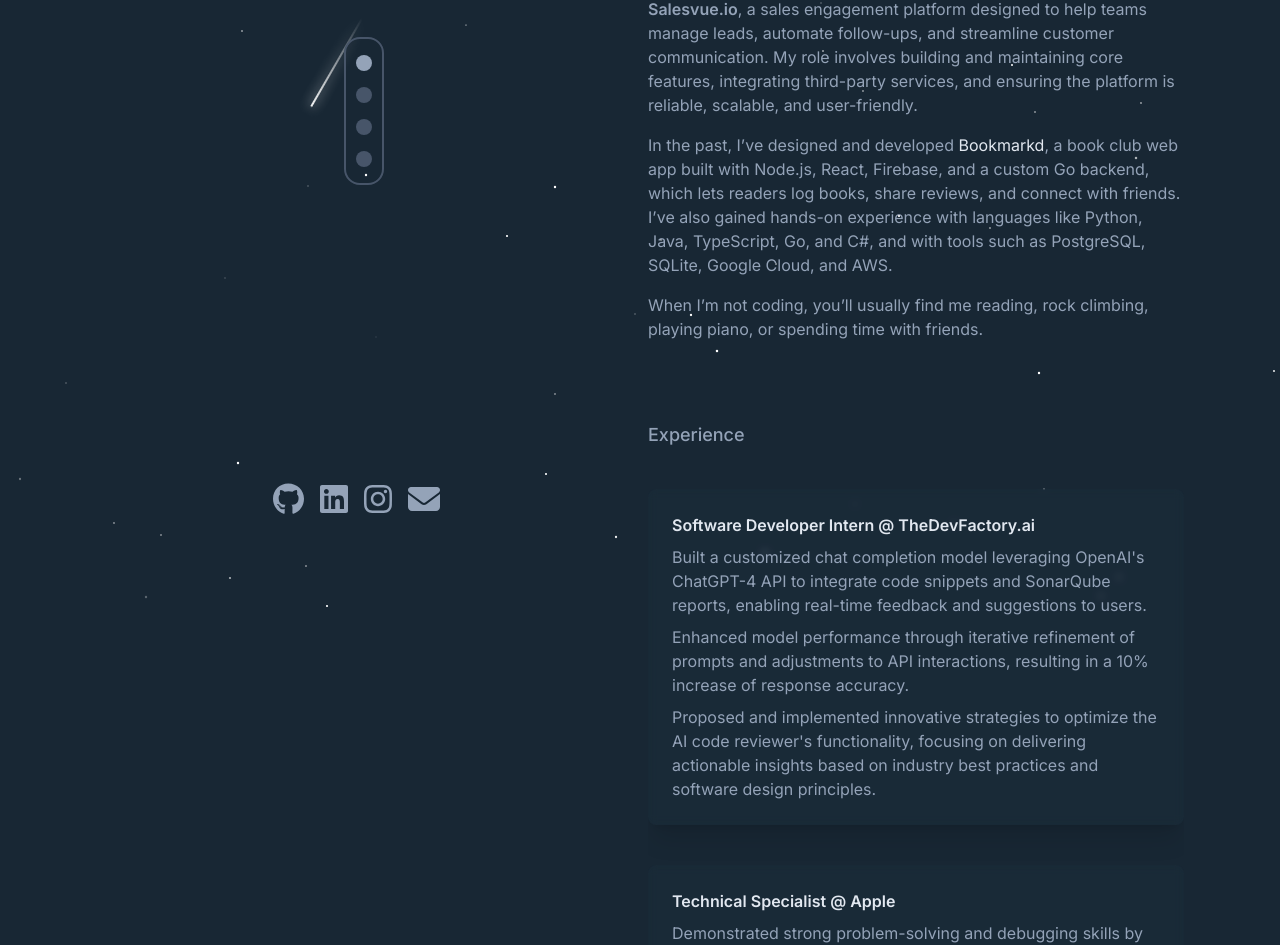
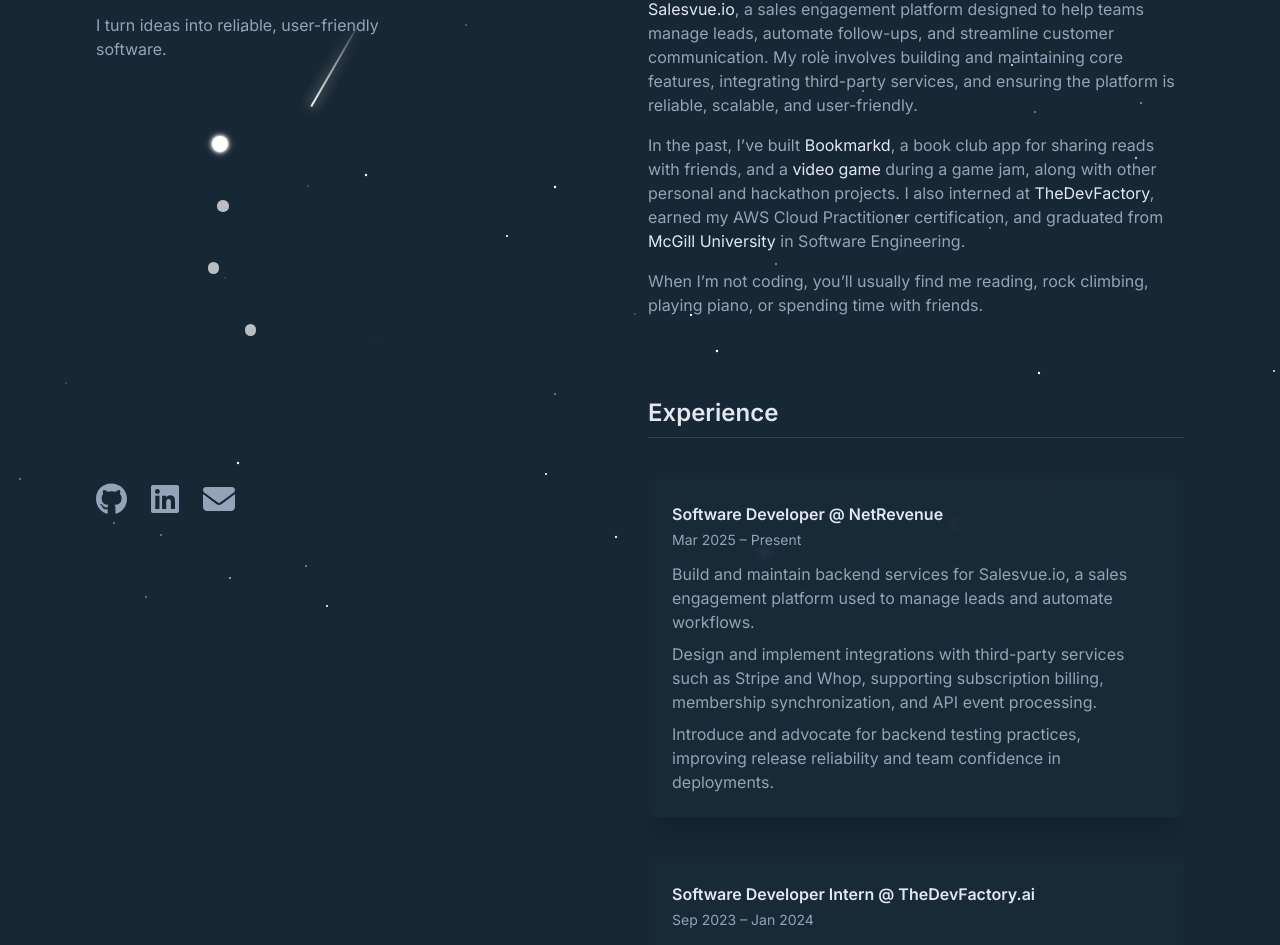
Before and after one commit to SamerSawan/Portfolio_v3, a Next.js app: page / in a window 1280 px wide. Shown: the part 187-1132 px from the top of the page. Built offline with nearby package versions, Linux system fonts and the light colour scheme.

Commit message:
new styling and updated experience

```diff
--- a/app/components/experienceCard.js
+++ b/app/components/experienceCard.js
@@ -3,7 +3,7 @@
 import React, { useEffect } from 'react';
 import "./projectCard.css";
 
-const ExperienceCard = ({ job, point1, point2, point3, href }) => {
+const ExperienceCard = ({ job, date, point1, point2, point3, point4, point5, href }) => {
   useEffect(() => {
     const cardUpdate = (e) => {
       const $card = e.currentTarget;
@@ -37,7 +37,6 @@
     });
   }, []);
 
-
   const handleClick = (e) => {
     e.preventDefault();
     window.open(href, '_blank');
@@ -49,11 +48,14 @@
         bg-opacity-10 backdrop-blur-sm bg-clip-padding
         backdrop-filter shadow-xl rounded-lg p-6 mx-auto cursor-pointer sm:pointer-events-none lg:pointer-events-auto">
         <div className="inside">
-                    <h2 className="group-hover:text-[#8ce9b1] text-slate-200 font-semibold mb-2">{job}</h2>
+          <h2 className="group-hover:text-[#8ce9b1] text-slate-200 font-semibold mb-1">{job}</h2>
+          {date && <p className="text-slate-400 text-sm mb-3">{date}</p>}
           <div className="flex flex-col space-y-2">
-                    <p>{point1}</p>
-                    <p>{point2}</p>
-                    <p>{point3}</p>
+            {point1 && <p>{point1}</p>}
+            {point2 && <p>{point2}</p>}
+            {point3 && <p>{point3}</p>}
+            {point4 && <p>{point4}</p>}
+            {point5 && <p>{point5}</p>}
           </div>
         </div>
       </div>
--- a/app/components/navBar.js
+++ b/app/components/navBar.js
@@ -1,71 +1,75 @@
 "use client";
 
-import React, { useEffect } from 'react';
-import gsap from 'gsap';
-import { ScrollTrigger } from 'gsap/ScrollTrigger';
+import React, { useEffect } from "react";
+import gsap from "gsap";
+import { ScrollTrigger } from "gsap/ScrollTrigger";
 
 gsap.registerPlugin(ScrollTrigger);
 
+const navItems = [
+  { id: "About", label: "About" },
+  { id: "Experience", label: "Experience" },
+  { id: "Projects", label: "Projects" },
+  { id: "Art", label: "Art" },
+];
+
 const Navbar = () => {
+  useEffect(() => {
+    const sections = gsap.utils.toArray(".section");
+    const stars = gsap.utils.toArray(".star-nav");
 
-  useEffect(() => {
-    let activeItem = null;
+    if (!Array.isArray(sections) || !Array.isArray(stars)) return;
 
-    gsap.utils.toArray(".section").forEach((section, i) => {
-      const listItem = gsap.utils.toArray("li")[i];
+    // random twinkle delays
+    stars.forEach((star) => {
+      const dot = star.querySelector(".dot");
+      if (dot) {
+        dot.style.setProperty("--twinkle-delay", `${Math.random() * 2.5}s`);
+      }
+    });
 
+    // active state
+    sections.forEach((section, i) => {
       ScrollTrigger.create({
         trigger: section,
-        start: () => `top ${window.innerHeight * 0.2}px`,
-        end: () => `bottom ${window.innerHeight * 0.2}px`,
+        start: "top center",
+        end: "bottom center",
         onEnter: () => {
-          if (activeItem) {
-            activeItem.classList.remove("!bg-slate-400");
-          }
-          activeItem = listItem;
-          activeItem.classList.add("!bg-slate-400");
-        },
-        onLeave: () => {
-          if (activeItem === listItem) {
-            activeItem.classList.remove("!bg-slate-400");
-            activeItem = null;
-          }
+          stars.forEach((star) => star.classList.remove("active"));
+          stars[i].classList.add("active");
         },
         onEnterBack: () => {
-          if (activeItem) {
-            activeItem.classList.remove("!bg-slate-400");
-          }
-          activeItem = listItem;
-          activeItem.classList.add("!bg-slate-400");
+          stars.forEach((star) => star.classList.remove("active"));
+          stars[i].classList.add("active");
         },
-        onLeaveBack: () => {
-          if (activeItem === listItem) {
-            activeItem.classList.remove("!bg-slate-400");
-            activeItem = null;
-          }
-        }
       });
     });
-
   }, []);
 
   return (
-    <div className="relative flex flex-col justify-center text-center items-center p-4">
-      <ul className="group flex w-10 flex-col gap-4 border-2 border-slate-600 items-center rounded-2xl p-4 cursor-pointer transition-all ease-out duration-100 hover:w-32">
-        <li className="list-none w-4 h-4 bg-slate-600 group-hover:w-24 group-hover:duration-100 group-hover:h-6 rounded-full hover:bg-slate-500 transition-all">
-          <a href="#About" className="opacity-0 text-slate-200 group-hover:opacity-100 transition-opacity duration-0 group-hover:duration-100">About</a>
-        </li>
-        <li className="list-none w-4 h-4 bg-slate-600 group-hover:w-24 group-hover:duration-100 group-hover:h-6 rounded-full hover:bg-slate-500 transition-all">
-          <a href="#Experience" className="opacity-0 text-slate-200 group-hover:opacity-100 transition-opacity duration-0 group-hover:duration-100">Experience</a>
-        </li>
-        <li className="list-none w-4 h-4 bg-slate-600 group-hover:w-24 group-hover:duration-100 group-hover:h-6 rounded-full hover:bg-slate-500 transition-all">
-          <a href="#Projects" className="opacity-0 text-slate-200 group-hover:opacity-100 transition-opacity duration-0 group-hover:duration-100">Projects</a>
-        </li>
-        <li className="list-none w-4 h-4 bg-slate-600 group-hover:w-24 group-hover:duration-100 group-hover:h-6 rounded-full hover:bg-slate-500 transition-all">
-          <a href="#Art" className="opacity-0 text-slate-200 group-hover:opacity-100 transition-opacity duration-0 group-hover:duration-100">Art</a>
-        </li>
-      </ul>
-    </div>
+    <nav className="mt-14 mb-10 flex flex-col items-center gap-10 px-6 py-4 z-50">
+      {navItems.map((item, idx) => (
+        <a
+          href={`#${item.id}`}
+          key={item.id}
+          className="star-nav group relative flex flex-row items-center gap-3"
+          style={{
+            transform: `translateX(${idx % 2 === 0 ? -10 : 10}px)`, // wider stagger
+          }}
+        >
+
+          <span className="dot relative block rounded-full bg-white opacity-70"></span>
+
+          <span
+            className="nav-label relative opacity-0 text-slate-200 text-sm
+                       transform -translate-x-4 transition-all duration-500
+                       group-hover:opacity-100 group-hover:translate-x-0"
+          >
+            {item.label}
+          </span>
+        </a>
+      ))}
+    </nav>
   );
 };
 
--- a/app/globals.css
+++ b/app/globals.css
@@ -7,13 +7,13 @@
 }
 
 :root {
-  --color-bg: #151E1B; /* eukalyptus-green-950 */
-  --color-text: #F5F8F6; /* eukalyptus-green-50 */
+  --color-bg: #151E1B;
+  --color-text: #F5F8F6;
 }
 
 [data-theme='light'] {
-  --color-bg: #F9F7F3; /* beige-50 */
-  --color-text: #30231A; /* beige-950 */
+  --color-bg: #F9F7F3;
+  --color-text: #30231A;
 }
 
 #shootingstars {
@@ -40,3 +40,98 @@
   filter: drop-shadow(0 0 6px white);
   overflow: hidden;
 }
+
+.dot {
+  width: 0.7rem;
+  height: 0.7rem;
+  border-radius: 50%;
+  animation: twinkle 2.5s infinite ease-in-out;
+  animation-delay: var(--twinkle-delay, 0s);
+
+  transition:
+    width 0.4s ease,
+    height 0.4s ease,
+    box-shadow 0.4s ease,
+    background-color 0.4s ease,
+    transform 0.4s ease,
+    opacity 0.4s ease;
+}
+
+.star-nav.active .dot {
+  width: 0.9rem;
+  height: 0.9rem;
+  background: #fff;
+  box-shadow: 0 0 3px #fff,
+              0 0 6px rgba(255, 255, 255, 0.6),
+              0 0 10px rgba(52, 211, 153, 0.4);
+  opacity: 1;
+  animation: subtlePulse 2.5s ease-in-out infinite;
+}
+
+.star-nav.active .dot::before {
+  content: "";
+  position: absolute;
+  inset: 0;
+  border-radius: 50%;
+  border: 1px solid rgba(255, 255, 255, 0.3);
+  animation: subtleRipple 2.5s ease-out infinite;
+}
+
+@keyframes subtlePulse {
+  0% {
+    transform: scale(1.15);
+    box-shadow: 0 0 3px #fff, 0 0 6px rgba(255,255,255,0.5);
+  }
+  50% {
+    transform: scale(1.3);
+    box-shadow: 0 0 6px #fff, 0 0 12px rgba(255,255,255,0.6);
+  }
+  100% {
+    transform: scale(1.2);
+    box-shadow: 0 0 4px #fff, 0 0 8px rgba(255,255,255,0.5);
+  }
+}
+
+@keyframes subtleRipple {
+  0%   { transform: scale(1); opacity: 0.4; }
+  100% { transform: scale(2); opacity: 0; }
+}
+
+.nav-label {
+  position: relative;
+  display: inline-block;
+  padding-bottom: 2px;
+}
+
+.nav-label::after {
+  content: "";
+  position: absolute;
+  bottom: 0;
+  left: -1.2rem;
+  height: 2px;
+  width: 0;
+  background: #fff;
+  opacity: 0;
+}
+
+.star-nav:hover .nav-label::after {
+  animation: shootUnderline 0.5s ease-out forwards;
+}
+
+@keyframes shootUnderline {
+  0% {
+    left: -1.2rem;
+    width: 0;
+    opacity: 0;
+  }
+  60% {
+    left: -1.2rem;
+    width: calc(100% + 1.2rem);
+    opacity: 1;
+  }
+  100% {
+    left: 0;
+    width: 100%;
+    opacity: 1;
+  }
+}
--- a/app/page.js
+++ b/app/page.js
@@ -1,6 +1,6 @@
 "use client";
 
-import { faGithub, faInstagram, faLinkedin } from "@fortawesome/free-brands-svg-icons";
+import { faGithub, faLinkedin } from "@fortawesome/free-brands-svg-icons";
 import { FontAwesomeIcon } from "@fortawesome/react-fontawesome";
 import '@fortawesome/fontawesome-svg-core/styles.css';
 import ExperienceCard from "./components/experienceCard";
@@ -17,67 +17,92 @@
     <StarrySky />
     <div className="bg-[#182734] text-slate-400 mx-auto min-h-screen max-w-screen-xl px-6 py-12 md:px-12 md:py-20 lg:px-24 lg:py-0 z-10">
       <div className="lg:flex lg:justify-between lg:gap-4">
-        <div className="lg:py-24 lg:w-1/2 lg:flex lg:flex-col lg:justify-between lg:items-center lg:sticky lg:top-0 lg:max-h-screen">
+        <div className="lg:py-24 lg:w-1/2 lg:flex lg:flex-col lg:justify-between lg:items-start lg:sticky lg:top-0 lg:max-h-screen">
           <div>
             <h1 className="text-5xl text-slate-200 tracking-tight font-bold">Sam Sawan</h1>
             <h2 className="mt-3 font-medium text-slate-200 text-xl">Software Developer</h2>
-            <p className="mt-4 max-w-xs"></p>
-            <div className="mt-6 hidden lg:block">
-              <Navbar />
-            </div>
+            <p className="mt-4 max-w-xs">I turn ideas into reliable, user-friendly software.</p>
+            <Navbar />
           </div>
-          <div className="mt-4 lg:mt-0">
-            <a href="https://github.com/SamerSawan" target="_blank">
-              <FontAwesomeIcon className="mr-4 hover:text-[#42d17b]" icon={faGithub} size="2x" />
+          <div className="mt-4 lg:mt-0 flex justify-center gap-6">
+            <a href="https://github.com/SamerSawan" target="_blank" rel="noreferrer" aria-label="GitHub">
+              <FontAwesomeIcon className="hover:text-[#42d17b]" icon={faGithub} size="2x" />
             </a>
-            <a href="https://www.linkedin.com/in/samersawan1/" target="_blank">
-              <FontAwesomeIcon className="mr-4 hover:text-[#42d17b]" icon={faLinkedin} size="2x" />
+            <a href="https://www.linkedin.com/in/samersawan1/" target="_blank" rel="noreferrer" aria-label="LinkedIn">
+              <FontAwesomeIcon className="hover:text-[#42d17b]" icon={faLinkedin} size="2x" />
             </a>
-            <a href="https://www.instagram.com/samersawan1/" target="_blank">
-              <FontAwesomeIcon className="mr-4 hover:text-[#42d17b]" icon={faInstagram} size="2x" />
-            </a>
-            <a href="mailto:me@samersawan.com">
-              <FontAwesomeIcon className="mr-4 hover:text-[#42d17b]" icon={faEnvelope} size="2x" />
+            <a href="mailto:me@samersawan.com" aria-label="Mail">
+              <FontAwesomeIcon className="hover:text-[#42d17b]" icon={faEnvelope} size="2x" />
             </a>
           </div>
+
         </div>
         <div className="pt-24 lg:py-24 lg:w-1/2 flex flex-col justify-center items-center overflow-auto">
           <div id="About" className="mb-16 section">
             <p className="mb-4">
-              I’m a developer who cares about building clean, thoughtfully designed products that are intuitive and enjoyable to use.
+              I&rsquo;m a developer who cares about building clean, thoughtfully designed products that are intuitive and enjoyable to use.
             </p>
             <p className="mb-4">
-              Today, I’m a Software Developer at <a href="https://www.netrevenue.io/" target="_blank" rel="noreferrer" className="text-slate-200 cursor-pointer hover:text-green-600">NetRevenue</a>, where I work on <span className="font-semibold">Salesvue.io</span>, a sales engagement platform designed to help teams manage leads, automate follow-ups, and streamline customer communication. My role involves building and maintaining core features, integrating third-party services, and ensuring the platform is reliable, scalable, and user-friendly.
+              Today, I&rsquo;m a Software Developer at <a href="https://www.netrevenue.io/" target="_blank" rel="noreferrer" className="text-slate-200 cursor-pointer hover:text-green-200">NetRevenue</a>, where I work on <span href="https://www.salesvue.io/" className="text-slate-200 cursor-pointer hover:text-green-200">Salesvue.io</span>, a sales engagement platform designed to help teams manage leads, automate follow-ups, and streamline customer communication. My role involves building and maintaining core features, integrating third-party services, and ensuring the platform is reliable, scalable, and user-friendly.
             </p>
             <p className="mb-4">
-              In the past, I’ve designed and developed <a href="https://github.com/SamerSawan/bookmarkd" target="_blank" rel="noreferrer" className="text-slate-200 cursor-pointer hover:text-green-600">Bookmarkd</a>, a book club web app built with Node.js, React, Firebase, and a custom Go backend, which lets readers log books, share reviews, and connect with friends. I’ve also gained hands-on experience with languages like Python, Java, TypeScript, Go, and C#, and with tools such as PostgreSQL, SQLite, Google Cloud, and AWS.
+              In the past, I&rsquo;ve built <a href="https://github.com/SamerSawan/bookmarkd" target="_blank" rel="noreferrer" className="text-slate-200 cursor-pointer hover:text-green-200">Bookmarkd</a>, a book club app for sharing reads with friends, and a <a href="https://bappleboi.itch.io/unseen-alchemist" target="_blank" rel="noreferrer" className="text-slate-200 cursor-pointer hover:text-green-200">video game</a> during a game jam, along with other personal and hackathon projects. I also interned at <a href="https://www.thedevfactory.ai/" target="_blank" rel="noreferrer" className="text-slate-200 cursor-pointer hover:text-green-200">TheDevFactory</a>, earned my AWS Cloud Practitioner certification, and graduated from <a href={"https://mcgill.ca"} target="_blank" rel="noreferrer" className="text-slate-200 cursor-pointer hover:text-green-200">McGill University</a> in Software Engineering.
             </p>
+
+
             <p className="mb-4">
-              When I’m not coding, you’ll usually find me reading, rock climbing, playing piano, or spending time with friends.
+              When I&rsquo;m not coding, you&rsquo;ll usually find me reading, rock climbing, playing piano, or spending time with friends.
             </p>
           </div>
           <div id="Experience" className="mb-16 section">
-            <h2 className="mb-10 font-medium text-lg text-slate-400">Experience</h2>
+            <h2 className="mb-10 text-2xl font-semibold text-slate-200 border-b border-slate-700 pb-2">
+              Experience
+            </h2>
+
             <ol className="group/list">
               <li>
-                <ExperienceCard job={"Software Developer Intern @ TheDevFactory.ai"}
-                point1={"Built a customized chat completion model leveraging OpenAI's ChatGPT-4 API to integrate code snippets and SonarQube reports, enabling real-time feedback and suggestions to users."}
-                point2={"Enhanced model performance through iterative refinement of prompts and adjustments to API interactions, resulting in a 10\% increase of response accuracy."}
-                point3={"Proposed and implemented innovative strategies to optimize the AI code reviewer's functionality, focusing on delivering actionable insights based on industry best practices and software design principles."}
-                href={"https://www.linkedin.com/company/the-devfactory/?originalSubdomain=ca"}/>
+                <ExperienceCard
+                  job={"Software Developer @ NetRevenue"}
+                  date={"Mar 2025 – Present"}
+                  point1={"Build and maintain backend services for Salesvue.io, a sales engagement platform used to manage leads and automate workflows."}
+                  point2={"Design and implement integrations with third-party services such as Stripe and Whop, supporting subscription billing, membership synchronization, and API event processing."}
+                  point3={"Introduce and advocate for backend testing practices, improving release reliability and team confidence in deployments."}
+                  href={"https://www.netrevenue.io/"}
+                />
               </li>
               <li>
-                <ExperienceCard job={"Technical Specialist @ Apple"}
-                point1={"Demonstrated strong problem-solving and debugging skills by diagnosing issues for Apple hardware and software, resulting in a 90\% customer satisfaction rate for four consecutive quarters."}
-                point2={"Developed multiple text shortcuts that are now used store-wide during appointments to improve efficiency during note taking, resulting in a 10\% decrease in appointment duration."}
-                point3={"Developed a systematic debugging routine to isolate the root cause of various issues like connectivity errors, application interaction conflicts and system malfunctions, resulting in an improved overall efficiency during appointments."}
-                href={"https://www.apple.com/"}/>
+                <ExperienceCard
+                  job={"Software Developer Intern @ TheDevFactory.ai"}
+                  date={"Sep 2023 – Jan 2024"}
+                  point1={"Developed features for an AI-powered code review tool that combined ChatGPT with SonarQube, delivering real-time insights to developers."}
+                  point2={"Refined model prompts and system behavior to improve accuracy and usefulness of automated code review feedback."}
+                  point3={"Collaborated in an agile environment to deliver production-ready features and enhancements."}
+                  href={"https://www.thedevfactory.ai/"}
+                />
+              </li>
+              <li>
+                <ExperienceCard
+                  job={"Technical Specialist @ Apple"}
+                  date={"Jun 2022 – April 2025"}
+                  point1={"Diagnose and resolve technical issues across Apple hardware and software, ensuring a high level of customer satisfaction."}
+                  point2={"Create and maintain internal shortcuts and routines to streamline team workflows, improving efficiency during customer appointments."}
+                  point3={"Apply systematic troubleshooting approaches to isolate root causes and deliver consistent, reliable support."}
+                  href={"https://www.apple.com/"}
+                />
               </li>
             </ol>
+
             <a href="/Resume.pdf" className="text-slate-200 underline hover:text-[#8ce9b1] cursor-pointer">View Full Résumé</a>
           </div>
+
+
+
           <div id="Projects" className="mb-16 section w-full">
-            <h2 className="mb-10 font-medium text-lg text-slate-400">Projects</h2>
+          <h2 className="mb-10 text-2xl font-semibold text-slate-200 border-b border-slate-700 pb-2">
+            Projects
+          </h2>
+
+
             <ol className="group/list">
             <li>
               <ProjectCard title={"Bookmarkd"}
@@ -114,31 +139,26 @@
             point1={"I designed and built a recipe app that enables users to create, view, and delete recipes, as well as manage their groceries. By combining Axios for efficient API calls to Firebase and React Context, I created a seamless and user-friendly experience. Additionally, I integrated iOS VoiceOver for enhanced accessibility."}
             techPoints={["React Native", "Axios", "React Context", "Firebase", "Figma"]} href={"https://github.com/SamerSawan/RecipeApp"}
             />
+            </li>
             <li>
               <ProjectCard title={"Gator"}
               point1={"Gator is a CLI tool that I built as part of a boot.dev course on learning Go. It is a CLI tool that allows users to manage and browse RSS feeds, allowing users to fetch from RSS feeds and read posts."}
               techPoints={["Go"]}
               href={["https://github.com/SamerSawan/Gator"]}/>
             </li>
-            </li>
             </ol>
           </div>
           <div id="Art" className="mb-16 section w-full">
-            <h2 className="mb-8 font-medium text-lg text-slate-400">Art</h2>
+          <h2 className="mb-10 text-2xl font-semibold text-slate-200 border-b border-slate-700 pb-2">
+            Art
+          </h2>
             <div>
-              <p className="mb-8">
-                One thing I&rsquo;ve always found difficult is Art. I always thought I had no talent for it and never gave myself a chance.
-                More recently, thanks to various mentors and people in my life, I&rsquo;ve gained the courage to try things that make me uncomfortable,
-                which has vastly increased my motivation and confidence to try new things.
-                As a result, I&rsquo;ve made some video game assets that I am quite proud of, and you can see them here below.
-                I will be updating this section frequently, as I continue to make pixel art, and eventually I&rsquo;ll include some piano pieces that I&rsquo;m currently learning.
-              </p>
             </div>
             <div className="grid grid-cols-2 gap-4 justify-between">
-              <PixelArt src="https://samerportfoliobucket.s3.us-east-2.amazonaws.com/RockGuy.gif" alt="Sentient Rock walks forward" text="Sentient Rock Guy walks" />
-              <PixelArt src="https://samerportfoliobucket.s3.us-east-2.amazonaws.com/attackAnimation_RockGuy.gif" alt="Sentient Rock atacks by propelling itself off the floor and throwing it's fist forward" text="Sentient Rock Guy attacks"/>
-              <PixelArt src="https://samerportfoliobucket.s3.us-east-2.amazonaws.com/merchant.gif" alt="Merchant smokes Shisha" text="A merchant smoking a shisha (or hookah)"/>
-              <PixelArt src="https://samerportfoliobucket.s3.us-east-2.amazonaws.com/GAME+HEALTH+BAR.gif" alt="Video Game Health Bar in the shape of a sword" text="A sword shaped health bar with a broken sword hilt as a base" />
+              <PixelArt src="https://samerportfoliobucket.s3.us-east-2.amazonaws.com/RockGuy.gif" alt="Sentient Rock walks forward" text="" />
+              <PixelArt src="https://samerportfoliobucket.s3.us-east-2.amazonaws.com/attackAnimation_RockGuy.gif" alt="Sentient Rock atacks by propelling itself off the floor and throwing it's fist forward" text=""/>
+              <PixelArt src="https://samerportfoliobucket.s3.us-east-2.amazonaws.com/merchant.gif" alt="Merchant smokes Shisha" text=""/>
+              <PixelArt src="https://samerportfoliobucket.s3.us-east-2.amazonaws.com/GAME+HEALTH+BAR.gif" alt="Video Game Health Bar in the shape of a sword" text="" />
             </div>
           </div>
           <div>Made with NextJS, TailwindCSS, AnimeJS and GSAP</div>
@@ -148,3 +168,5 @@
     </div>
   );
 }
+
+// &rsquo;
```
Also changed, not shown: app/components/projectCard.js (+7 -6 lines), 1 other file (tests, documents, lock files or other folders). Lines whose indentation alone changed are shown as unchanged.
